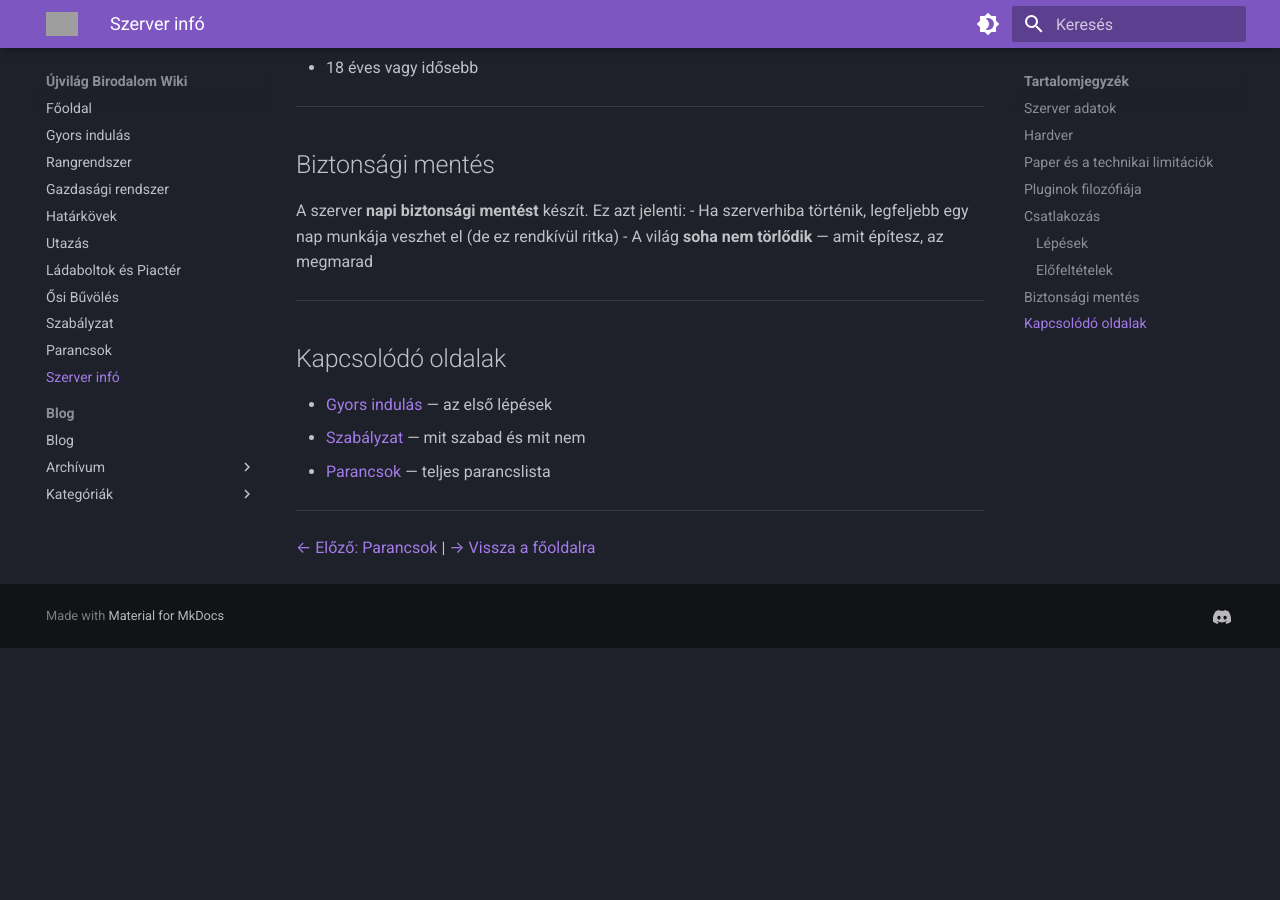
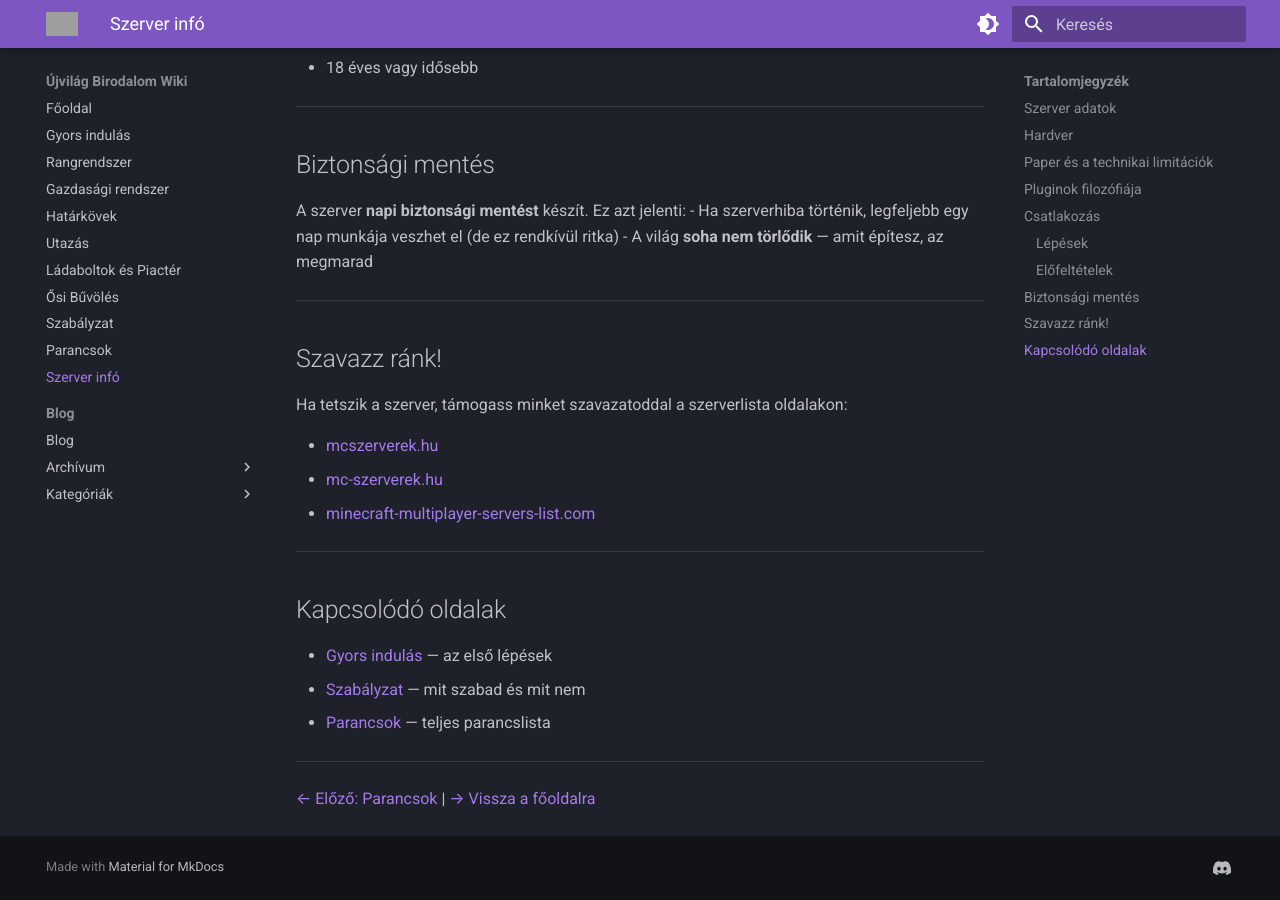
Before and after one commit to tnkarno/ujvilag-wiki, an MkDocs documentation site: the page built from docs/szerver-info.md, in a window 1280 px wide and 900 px high, scrolled down 2774 px. Built offline with MkDocs 1.6.1 and Material for MkDocs 9.7.7, drawn with Linux system fonts in a browser that asks for light colours; before the commit the page ends 3422 px from its top, so only the background shows below that; grey boxes are pictures that could not be loaded.

Commit message:
add vote pages

```diff
--- a/docs/szerver-info.md
+++ b/docs/szerver-info.md
@@ -95,6 +95,16 @@ A szerver **napi biztonsági mentést** készít. Ez azt jelenti:
 
 ---
 
+## Szavazz ránk!
+
+Ha tetszik a szerver, támogass minket szavazatoddal a szerverlista oldalakon:
+
+- [mcszerverek.hu](https://www.mcszerverek.hu/szerver/ujvilag--birodalom-571/)
+- [mc-szerverek.hu](https://mc-szerverek.hu/server/3662)
+- [minecraft-multiplayer-servers-list.com](https://hu.minecraft-multiplayer-servers-list.com/server.php?id=13463)
+
+---
+
 ## Kapcsolódó oldalak
 
 - [Gyors indulás](gyors-indulas.md) — az első lépések
```
